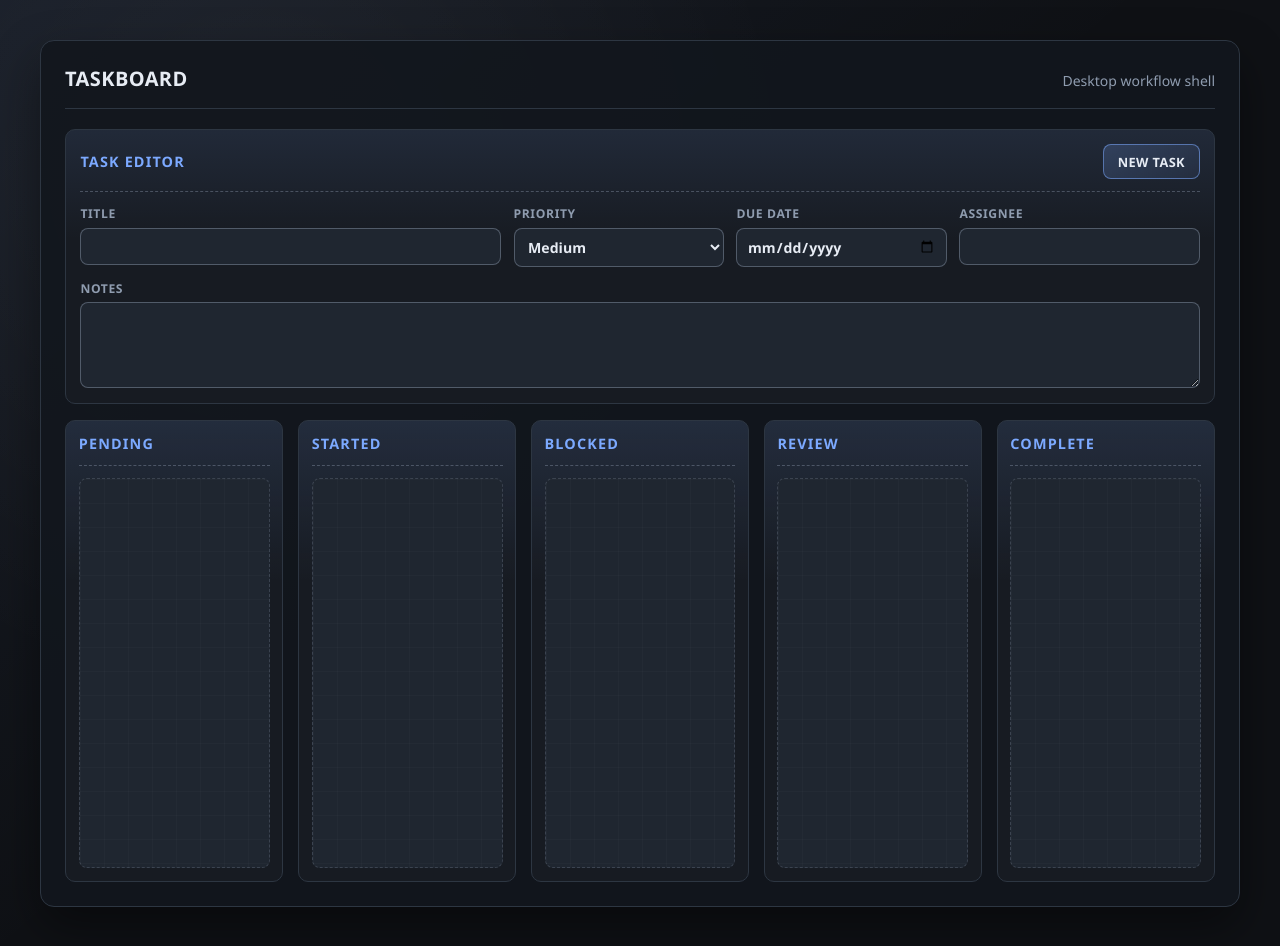
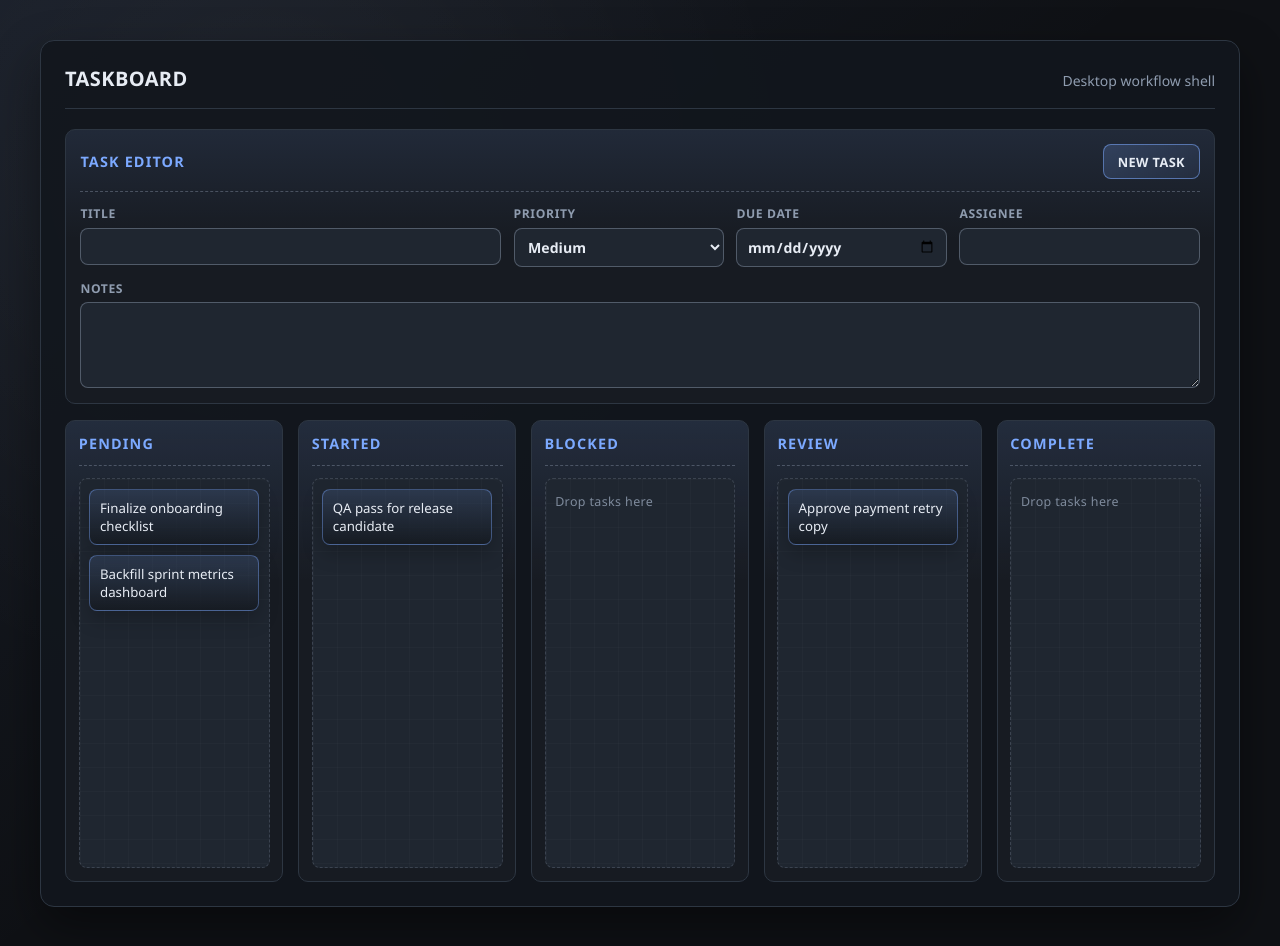
Before and after one commit to am-will/taskery, a React (Vite) app in the folder apps/web/: page / in a window 1280 px wide. Built offline with nearby package versions, Linux system fonts and the light colour scheme.

Commit message:
feat(web): add kanban drag and drop behavior

```diff
--- a/apps/web/package.json
+++ b/apps/web/package.json
@@ -10,6 +10,9 @@
     "test": "vitest run"
   },
   "dependencies": {
+    "@dnd-kit/core": "^6.3.1",
+    "@dnd-kit/sortable": "^10.0.0",
+    "@dnd-kit/utilities": "^3.2.2",
     "react": "^19.1.0",
     "react-dom": "^19.1.0"
   },
--- a/apps/web/src/App.css
+++ b/apps/web/src/App.css
@@ -182,6 +182,11 @@ body {
 
 .column-body {
   min-height: 390px;
+  display: grid;
+  grid-auto-rows: max-content;
+  gap: 0.65rem;
+  align-content: start;
+  padding: 0.6rem;
   border: 1px dashed rgba(143, 156, 175, 0.25);
   border-radius: 8px;
   background:
@@ -189,3 +194,44 @@ body {
     linear-gradient(rgba(255, 255, 255, 0.02) 1px, transparent 1px) 0 0 / 24px 24px,
     var(--industrial-panel-strong);
 }
+
+.workflow-column.is-over {
+  border-color: rgba(124, 169, 255, 0.7);
+}
+
+.task-card {
+  border: 1px solid rgba(124, 169, 255, 0.4);
+  border-radius: 8px;
+  padding: 0.55rem 0.6rem;
+  background: linear-gradient(180deg, rgba(124, 169, 255, 0.14), rgba(22, 27, 34, 0.95));
+  box-shadow: 0 8px 20px rgba(0, 0, 0, 0.22);
+  cursor: grab;
+}
+
+.task-card:focus-visible {
+  outline: 2px solid rgba(124, 169, 255, 0.9);
+  outline-offset: 2px;
+}
+
+.task-card p {
+  margin: 0;
+  color: var(--industrial-text);
+  font-size: 0.83rem;
+}
+
+.task-card.is-dragging {
+  opacity: 0.35;
+  cursor: grabbing;
+}
+
+.task-card.overlay {
+  cursor: grabbing;
+  opacity: 0.95;
+}
+
+.empty-column {
+  margin: 0.25rem 0;
+  color: rgba(143, 156, 175, 0.85);
+  font-size: 0.78rem;
+  letter-spacing: 0.03em;
+}
--- a/apps/web/src/App.tsx
+++ b/apps/web/src/App.tsx
@@ -1,7 +1,28 @@
 import "./App.css";
 import { useState } from "react";
+import type { DragEndEvent } from "@dnd-kit/core";
+import { DndContext, DragOverlay, KeyboardSensor, PointerSensor, useSensor, useSensors } from "@dnd-kit/core";
+import { SortableContext, useSortable, verticalListSortingStrategy, sortableKeyboardCoordinates } from "@dnd-kit/sortable";
+import { CSS } from "@dnd-kit/utilities";
+import { useDroppable } from "@dnd-kit/core";
+import {
+  BOARD_STATUSES,
+  type BoardState,
+  type BoardStatus,
+  type BoardTask,
+  createEmptyBoardState,
+  insertTaskIntoColumn,
+  moveTaskCard,
+} from "./board/kanban-state";
 
-const workflowColumns = ["Pending", "Started", "Blocked", "Review", "Complete"];
+const statusLabels: Record<BoardStatus, string> = {
+  PENDING: "Pending",
+  STARTED: "Started",
+  BLOCKED: "Blocked",
+  REVIEW: "Review",
+  COMPLETE: "Complete",
+};
+
 const defaultTaskDraft = {
   title: "",
   priority: "Medium",
@@ -10,11 +31,177 @@ const defaultTaskDraft = {
   notes: "",
 };
 
+const taskDragId = (taskId: string) => `task:${taskId}`;
+const columnDropId = (status: BoardStatus) => `column:${status}`;
+
+const parseTaskId = (id: string): string | null =>
+  id.startsWith("task:") ? id.slice("task:".length) : null;
+
+const parseColumnStatus = (id: string): BoardStatus | null => {
+  if (!id.startsWith("column:")) {
+    return null;
+  }
+
+  const value = id.slice("column:".length) as BoardStatus;
+  return BOARD_STATUSES.includes(value) ? value : null;
+};
+
+const findTaskLocation = (board: BoardState, taskId: string) => {
+  for (const status of BOARD_STATUSES) {
+    const index = board[status].findIndex((task) => task.id === taskId);
+    if (index >= 0) {
+      return { status, index };
+    }
+  }
+  return null;
+};
+
+const initialBoardState = insertTaskIntoColumn(
+  insertTaskIntoColumn(
+    insertTaskIntoColumn(
+      insertTaskIntoColumn(createEmptyBoardState(), "PENDING", {
+        id: "task-1",
+        title: "Finalize onboarding checklist",
+      }),
+      "PENDING",
+      {
+        id: "task-2",
+        title: "Backfill sprint metrics dashboard",
+      },
+    ),
+    "STARTED",
+    { id: "task-3", title: "QA pass for release candidate" },
+  ),
+  "REVIEW",
+  { id: "task-4", title: "Approve payment retry copy" },
+);
+
+function SortableTaskCard({ task }: { task: BoardTask }) {
+  const { attributes, listeners, setNodeRef, transform, transition, isDragging } =
+    useSortable({ id: taskDragId(task.id) });
+  const style = {
+    transform: CSS.Transform.toString(transform),
+    transition,
+  };
+
+  return (
+    <article
+      ref={setNodeRef}
+      style={style}
+      className={`task-card${isDragging ? " is-dragging" : ""}`}
+      {...attributes}
+      {...listeners}
+    >
+      <p>{task.title}</p>
+    </article>
+  );
+}
+
+function Column({
+  status,
+  tasks,
+}: {
+  status: BoardStatus;
+  tasks: BoardTask[];
+}) {
+  const { isOver, setNodeRef } = useDroppable({
+    id: columnDropId(status),
+  });
+
+  return (
+    <article className={`workflow-column${isOver ? " is-over" : ""}`} role="listitem">
+      <h2>{statusLabels[status]}</h2>
+      <div ref={setNodeRef} className="column-body">
+        <SortableContext items={tasks.map((task) => taskDragId(task.id))} strategy={verticalListSortingStrategy}>
+          {tasks.length === 0 ? <p className="empty-column">Drop tasks here</p> : null}
+          {tasks.map((task) => (
+            <SortableTaskCard key={task.id} task={task} />
+          ))}
+        </SortableContext>
+      </div>
+    </article>
+  );
+}
+
 export function App() {
   const [taskDraft, setTaskDraft] = useState(defaultTaskDraft);
+  const [board, setBoard] = useState<BoardState>(initialBoardState);
+  const [activeTaskId, setActiveTaskId] = useState<string | null>(null);
+  const sensors = useSensors(
+    useSensor(PointerSensor),
+    useSensor(KeyboardSensor, {
+      coordinateGetter: sortableKeyboardCoordinates,
+    }),
+  );
 
   const updateTaskDraft = (field: keyof typeof defaultTaskDraft, value: string) => {
     setTaskDraft((current) => ({ ...current, [field]: value }));
+  };
+
+  const activeTask = activeTaskId ? findTaskLocation(board, activeTaskId) : null;
+  const activeTaskCard =
+    activeTaskId && activeTask
+      ? board[activeTask.status].find((task) => task.id === activeTaskId) ?? null
+      : null;
+
+  const handleDragStart = (event: { active: { id: string | number } }) => {
+    const parsedTaskId = parseTaskId(String(event.active.id));
+    setActiveTaskId(parsedTaskId);
+  };
+
+  const handleDragCancel = () => {
+    setActiveTaskId(null);
+  };
+
+  const handleDragEnd = (event: DragEndEvent) => {
+    setActiveTaskId(null);
+    if (!event.over) {
+      return;
+    }
+
+    const activeId = parseTaskId(String(event.active.id));
+    if (!activeId) {
+      return;
+    }
+
+    const activeLocation = findTaskLocation(board, activeId);
+    if (!activeLocation) {
+      return;
+    }
+
+    const overId = String(event.over.id);
+    const overTaskId = parseTaskId(overId);
+    const overColumn = parseColumnStatus(overId);
+
+    if (!overTaskId && !overColumn) {
+      return;
+    }
+
+    if (overTaskId) {
+      const overLocation = findTaskLocation(board, overTaskId);
+      if (!overLocation) {
+        return;
+      }
+
+      setBoard((currentBoard) =>
+        moveTaskCard(currentBoard, {
+          taskId: activeId,
+          fromStatus: activeLocation.status,
+          toStatus: overLocation.status,
+          toIndex: overLocation.index,
+        }),
+      );
+      return;
+    }
+
+    setBoard((currentBoard) =>
+      moveTaskCard(currentBoard, {
+        taskId: activeId,
+        fromStatus: activeLocation.status,
+        toStatus: overColumn!,
+        toIndex: currentBoard[overColumn!].length,
+      }),
+    );
   };
 
   return (
@@ -103,14 +290,25 @@ export function App() {
           </form>
         </section>
 
-        <section className="workflow-grid" role="list" aria-label="Workflow columns">
-          {workflowColumns.map((column) => (
-            <article className="workflow-column" role="listitem" key={column}>
-              <h2>{column}</h2>
-              <div className="column-body" aria-hidden="true" />
-            </article>
-          ))}
-        </section>
+        <DndContext
+          sensors={sensors}
+          onDragStart={handleDragStart}
+          onDragCancel={handleDragCancel}
+          onDragEnd={handleDragEnd}
+        >
+          <section className="workflow-grid" role="list" aria-label="Workflow columns">
+            {BOARD_STATUSES.map((status) => (
+              <Column key={status} status={status} tasks={board[status]} />
+            ))}
+          </section>
+          <DragOverlay>
+            {activeTaskCard ? (
+              <article className="task-card overlay">
+                <p>{activeTaskCard.title}</p>
+              </article>
+            ) : null}
+          </DragOverlay>
+        </DndContext>
       </section>
     </main>
   );
--- /dev/null
+++ b/apps/web/src/board/kanban-state.ts
@@ -0,0 +1,78 @@
+export const BOARD_STATUSES = [
+  "PENDING",
+  "STARTED",
+  "BLOCKED",
+  "REVIEW",
+  "COMPLETE",
+] as const;
+
+export type BoardStatus = (typeof BOARD_STATUSES)[number];
+
+export type BoardTask = {
+  id: string;
+  title: string;
+};
+
+export type BoardState = Record<BoardStatus, BoardTask[]>;
+
+export type MoveTaskCardInput = {
+  taskId: string;
+  fromStatus: BoardStatus;
+  toStatus: BoardStatus;
+  toIndex: number;
+};
+
+const clampIndex = (index: number, size: number) =>
+  Math.max(0, Math.min(index, size));
+
+export const createEmptyBoardState = (): BoardState => ({
+  PENDING: [],
+  STARTED: [],
+  BLOCKED: [],
+  REVIEW: [],
+  COMPLETE: [],
+});
+
+export const insertTaskIntoColumn = (
+  board: BoardState,
+  status: BoardStatus,
+  task: BoardTask,
+  index?: number,
+): BoardState => {
+  const nextColumn = board[status].slice();
+  const targetIndex = clampIndex(index ?? nextColumn.length, nextColumn.length);
+  nextColumn.splice(targetIndex, 0, task);
+  return { ...board, [status]: nextColumn };
+};
+
+export const moveTaskCard = (
+  board: BoardState,
+  input: MoveTaskCardInput,
+): BoardState => {
+  const fromColumn = board[input.fromStatus];
+  const movingIndex = fromColumn.findIndex((task) => task.id === input.taskId);
+  if (movingIndex < 0) {
+    return board;
+  }
+
+  const movingTask = fromColumn[movingIndex];
+  if (!movingTask) {
+    return board;
+  }
+  const nextFromColumn = fromColumn.filter((task) => task.id !== input.taskId);
+  const toSourceColumn =
+    input.fromStatus === input.toStatus ? nextFromColumn : board[input.toStatus];
+  const targetIndex = clampIndex(input.toIndex, toSourceColumn.length);
+  const nextToColumn = toSourceColumn.slice();
+  nextToColumn.splice(targetIndex, 0, movingTask);
+
+  if (input.fromStatus === input.toStatus) {
+    return { ...board, [input.toStatus]: nextToColumn };
+  }
+
+  return {
+    ...board,
+    [input.fromStatus]: nextFromColumn,
+    [input.toStatus]: nextToColumn,
+  };
+};
```
Also changed, not shown: 2 other files (tests, documents, lock files or other folders).
